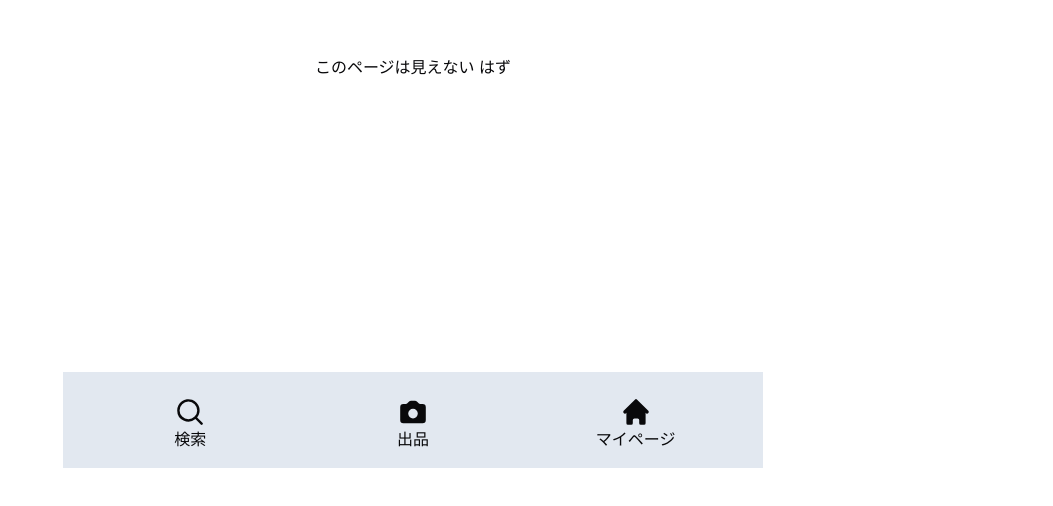
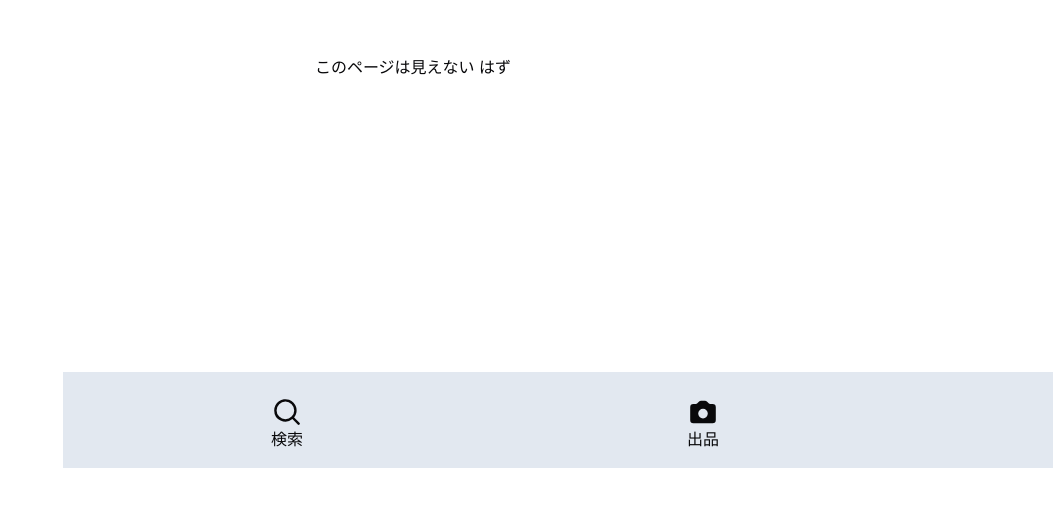
Before and after one commit to mosunset/reuse-pass, a Next.js app: page / in a window 1280 px wide. Shown: the part 332-838 px from the top of the page, without its empty margins (227-1280 px from the left). Before the commit the page ends 800 px from the top, so only its background shows below. Built offline with nearby package versions, Linux system fonts and the light colour scheme.

Commit message:
レイアウトのトースターコンポーネントのインポートを修正し、フッターを固定位置に変更

```diff
--- a/src/app/layout.tsx
+++ b/src/app/layout.tsx
@@ -1,9 +1,9 @@
 import localFont from 'next/font/local';
 import Footer from '@/components/footer';
+import { Toaster } from '@/components/ui/toaster';
 import { cn } from '@/lib/utils';
 import type { Metadata } from 'next';
 import '@/styles/globals.css';
-import { Toaster } from '@/components/ui/toaster';
 
 const geistSans = localFont({
     src: './fonts/GeistVF.woff',
@@ -32,7 +32,7 @@ export default function RootLayout({
                 className={cn(
                     geistSans.variable,
                     geistMono.variable,
-                    'relative mx-auto flex min-h-dvh min-w-[300px] max-w-[700px] flex-col overflow-x-hidden antialiased'
+                    'relative mx-auto flex min-h-dvh mb-[112px] min-w-[300px] max-w-[700px] flex-col overflow-x-hidden antialiased'
                 )}
             >
                 {children}
--- a/src/components/footer.tsx
+++ b/src/components/footer.tsx
@@ -6,7 +6,7 @@ import HeroiconsSolidMagnifyingGlass from '@/icons/HeroiconsSolidMagnifyingGlass
 
 const Footer = () => {
     return (
-        <footer className="absolute bottom-0 mt-4 block w-full bg-slate-200 p-4 pt-6">
+        <footer className="fixed bottom-0 mt-4 block w-full bg-slate-200 p-4 pt-6">
             <div className="flex justify-around">
                 <Link href="/search">
                     <div className="flex min-w-[80px] flex-col items-center">
```
